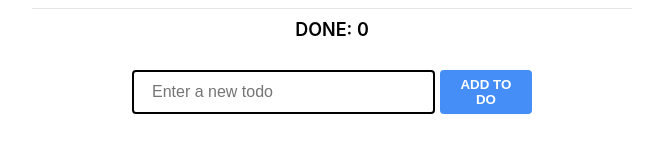
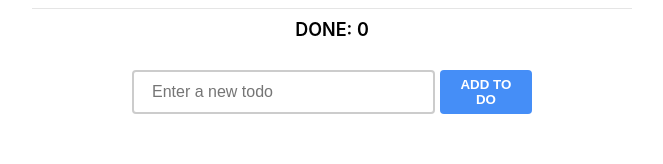
Before and after one commit to AlvaroArratia/frontend-junior-challenge, a React (Create React App) app: page / in a window 1280 px wide. Shown: the part 121-285 px from the top of the page, without its empty margins (308-971 px from the left). Built offline with nearby package versions, Linux system fonts and the light colour scheme; no server answers.

Commit message:
Add `loading` status to disable input

```diff
--- a/src/components/TodoForm/index.tsx
+++ b/src/components/TodoForm/index.tsx
@@ -1,12 +1,13 @@
 import { useState, useRef, useEffect } from 'react';
 import { toast } from 'react-toastify';
-import { useAppDispatch } from 'hooks/useStore';
+import { useAppDispatch, useAppSelector } from 'hooks/useStore';
 import actions from 'state/reducers/todos/todoActions';
 
 import './styles.css';
 
 const TodoForm = () => {
   const newTodoRef = useRef<HTMLInputElement>(null);
+  const { loading } = useAppSelector(state => state.todos);
 
   useEffect(() => {
     newTodoRef.current?.focus();
@@ -27,11 +28,10 @@ const TodoForm = () => {
     try {
       await dispatch(actions.addTodo({ label, checked: false }));
       toast.success('To-Do added successfully', { icon: '📝' });
+      setLabel('');
     } catch (error) {
       toast.error('Something went wrong', { bodyStyle: { color: '#EF5350' } });
     }
-
-    setLabel('');
   };
 
   return (
@@ -39,11 +39,13 @@ const TodoForm = () => {
       <div className="todo-form-content">
         <input
           className="todo-form-field"
+          style={loading === 'loading' ? { cursor: 'not-allowed' } : { cursor: 'text' }}
           type="text"
           value={label}
           onChange={handleLabelChange}
           placeholder="Enter a new todo"
           ref={newTodoRef}
+          disabled={loading === 'loading'}
         />
 
         <button className="todo-form-button" type="submit">
```
